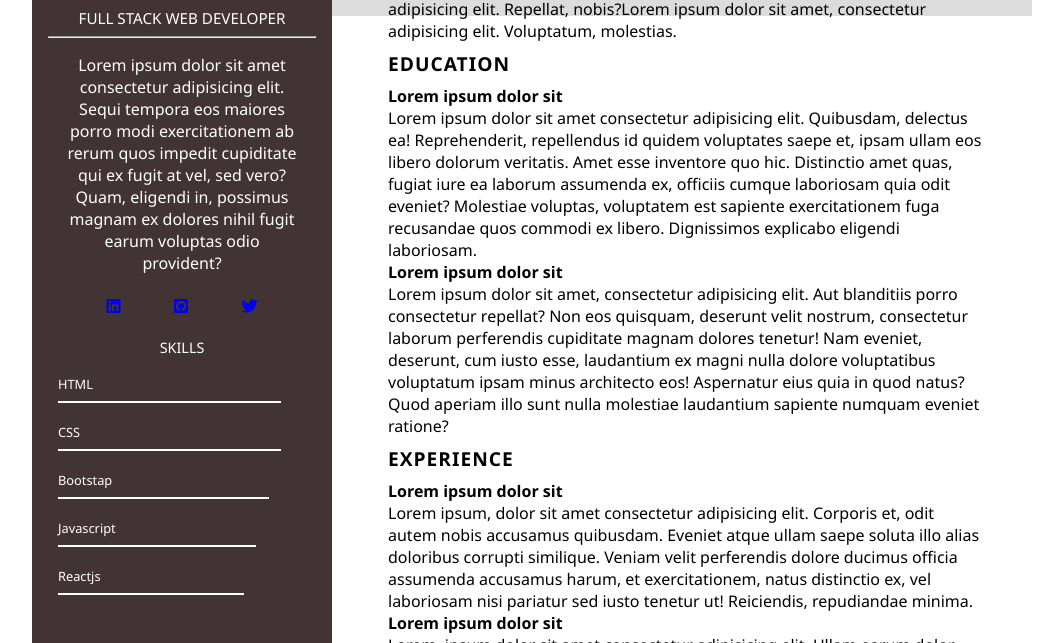
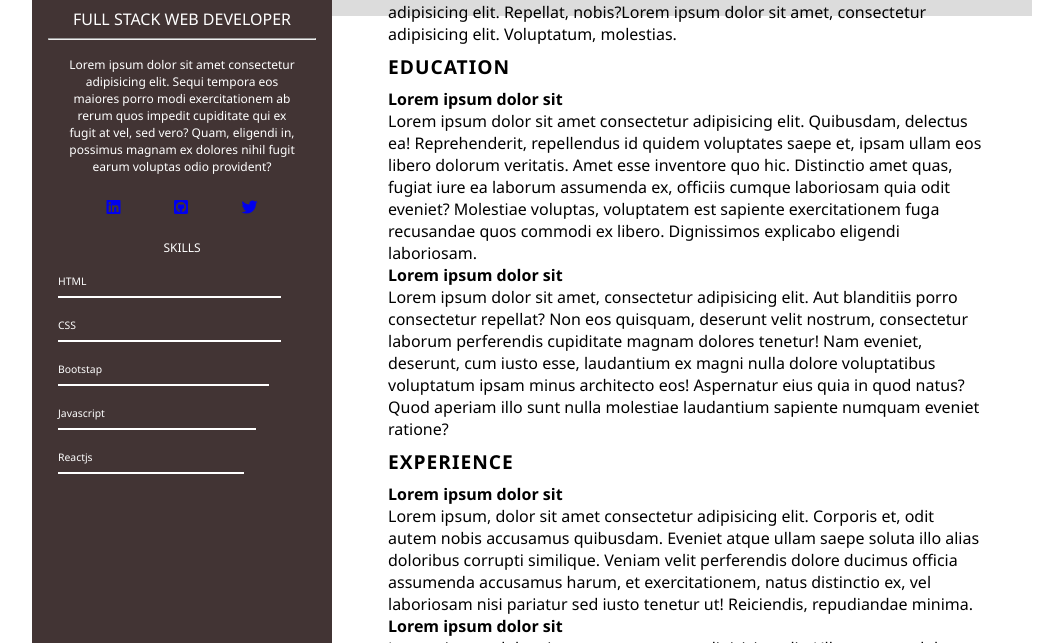
Before and after one commit to sandeshgithubt/Responsive-Resume-using-CSS-Grid, a plain HTML site: page index.html in a window 1280 px wide. Shown: the part 204-847 px from the top of the page, without its empty margins (32-1095 px from the left). Drawn offline with Linux system fonts and the light colour scheme.

Commit message:
Update style.css

```diff
--- a/style.css
+++ b/style.css
@@ -48,13 +48,13 @@
     padding: 0.8rem;
 }
 .designation{
-    font-size: 0.95rem;
+    font-size: 1rem;
     text-align: center;
     text-transform: uppercase;
     padding-bottom: 0.5rem;
 }
 .description{
-    font-size: 1rem;
+    font-size: 0.75rem;
     text-align: center;
     padding: 1rem;
 }
@@ -76,7 +76,7 @@
 
 .skills{
     text-align: center;
-    font-size: 0.90rem;
+    font-size: 0.75rem;
     text-transform: uppercase;
     padding-top: 1rem;
     padding-bottom: 0.5rem;
@@ -85,7 +85,7 @@
     padding: 10px;
 }
 .skill-name{
-    font-size: 0.80rem;
+    font-size: 0.65rem;
     text-align: left;
     padding-bottom: 0.5rem;
 }
@@ -97,7 +97,7 @@
 
 
 .right-main-content{
-    padding: 1.8rem 3rem;
+    padding: 2rem 3rem;
 }
 .right-title{
     text-transform: uppercase;
@@ -114,4 +114,3 @@
         grid-template-columns: repeat(1,1fr);
     }
 }
-/* Write CSS code below */
```
